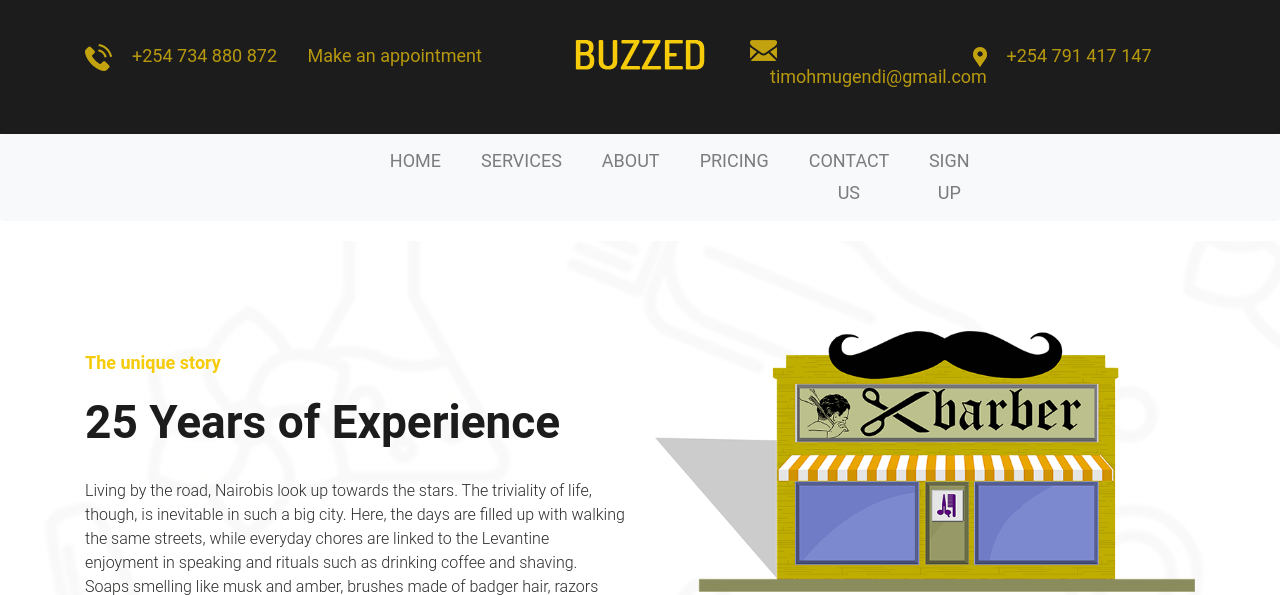
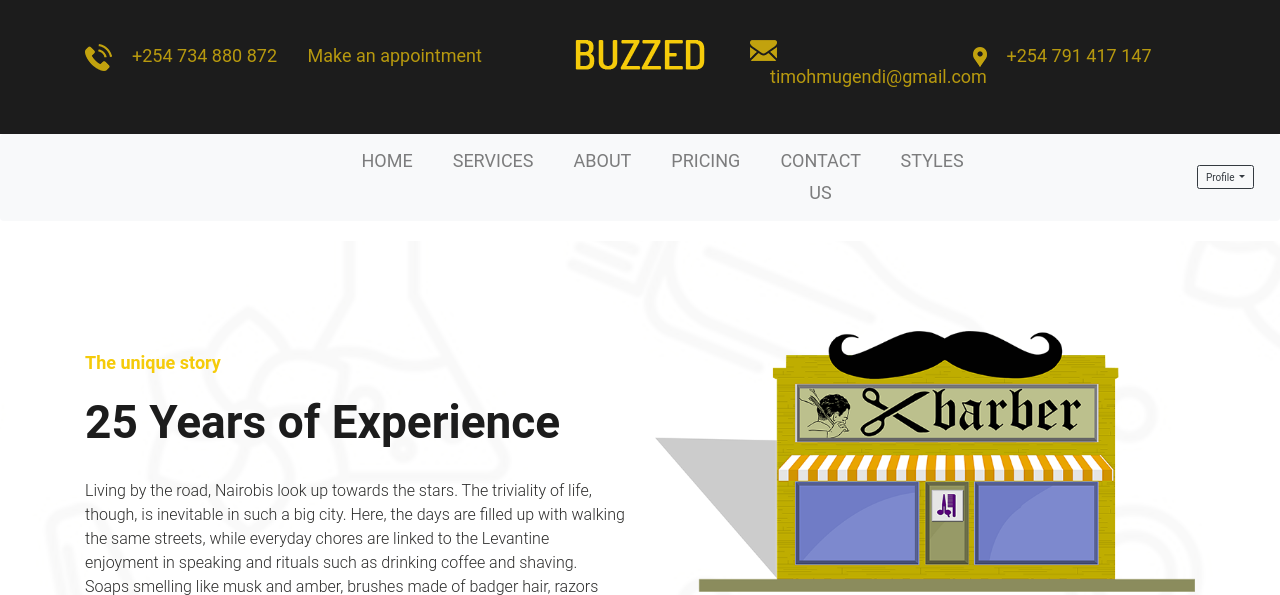
Before and after one commit to Timoh97/Fade-O-Clock-Barber, a Django app: page /about/ in a window 1280 px wide. Shown: the top 595 px of the page. Run offline with Django 3.2, Linux system fonts and the light colour scheme; some libraries are stand-ins or nearby versions.

Commit message:
change navbar and add dropdown

```diff
--- a/application/templates/about.html
+++ b/application/templates/about.html
@@ -77,7 +77,17 @@
             <a class="nav-item nav-link" href="{% url 'about' %}">ABOUT</a>
             <a class="nav-item nav-link" href="{% url 'pricing' %}">PRICING</a>
             <a class="nav-item nav-link" href="{% url 'contact' %}">CONTACT US</a>
-            <a class="nav-item nav-link" href="{% url 'signup' %}">SIGN UP</a>
+            <a class="nav-item nav-link" href="">STYLES</a>
+          </div>
+          <div class="dropdown">
+            <button type="button" class="btn btn-outline-dark dropdown-toggle" data-toggle="dropdown">
+              Profile
+            </button>
+            <div class="dropdown-menu">
+              <a class="dropdown-item" href="#">Edit profile</a>
+              <a class="dropdown-item" href="#">check styles</a>
+              <a class="dropdown-item" href="#">Api</a>
+            </div>
           </div>
         </div>
       </nav>
```
Also changed, not shown: application/templates/contact.html (+11 -1 lines), application/templates/index.html (+12 -1 lines), application/templates/pricing.html (+11 -1 lines), application/templates/services.html (+11 -1 lines).
